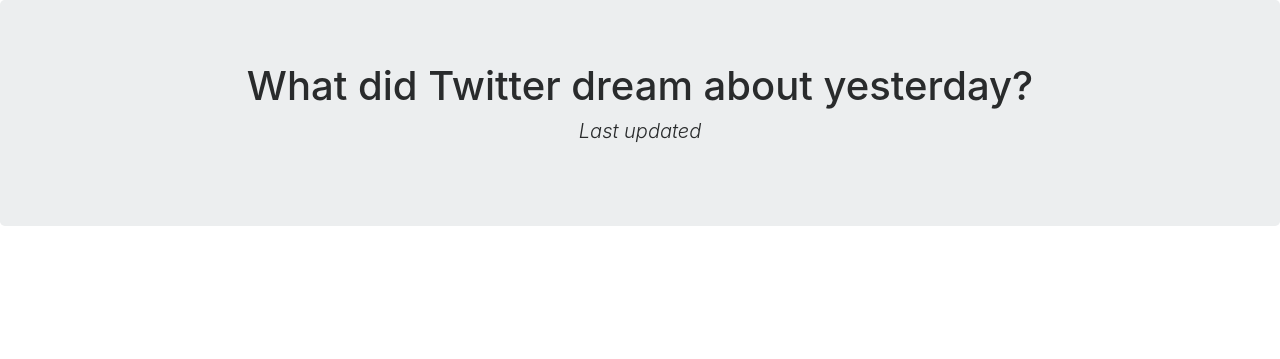
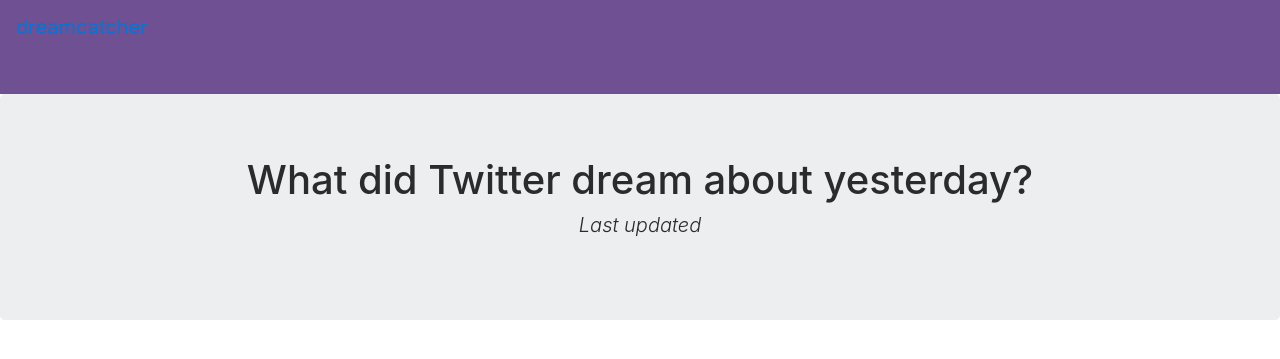
Before and after one commit to 2matttu/dreamcatcher, a Flask app: template templates/dreams.html in a window 1280 px wide. Shown: the top 359 px of the page. Run offline with Flask 2, Linux system fonts and the light colour scheme; the template is opened without the code that fills it, so the values that code supplies are empty; some libraries are stand-ins or nearby versions.

Commit message:
add navbar

```diff
--- a/templates/dreams.html
+++ b/templates/dreams.html
@@ -11,6 +11,7 @@
   </head>
   <body>
     <main role="main">
+      {% include 'nav.html' %}
       <div class="jumbotron text-center">
         <h1 class="heading-1"> What did Twitter dream about yesterday?</h1>
         <p class="lead font-italic">Last updated {{ date }}</p>
--- /dev/null
+++ b/templates/nav.html
@@ -0,0 +1,13 @@
+<nav class="navbar navbar-expand-lg navbar-dark" style="background-color: #6f5193">
+    <a class="navbar-brand" href="/">dreamcatcher</a>
+    <button class="navbar-toggler" type="button" data-toggle="collapse" data-target="#navbarNav" aria-controls="navbarNav" aria-expanded="false" aria-label="Toggle navigation">
+      <span class="navbar-toggler-icon"></span>
+    </button>
+    <div class="collapse navbar-collapse" id="navbarNav">
+      <ul class="navbar-nav">
+        <li class="nav-item active">
+          <a class="nav-link" href="/all">all<span class="sr-only">(current)</span></a>
+        </li>
+      </ul>
+    </div>
+  </nav>
```
